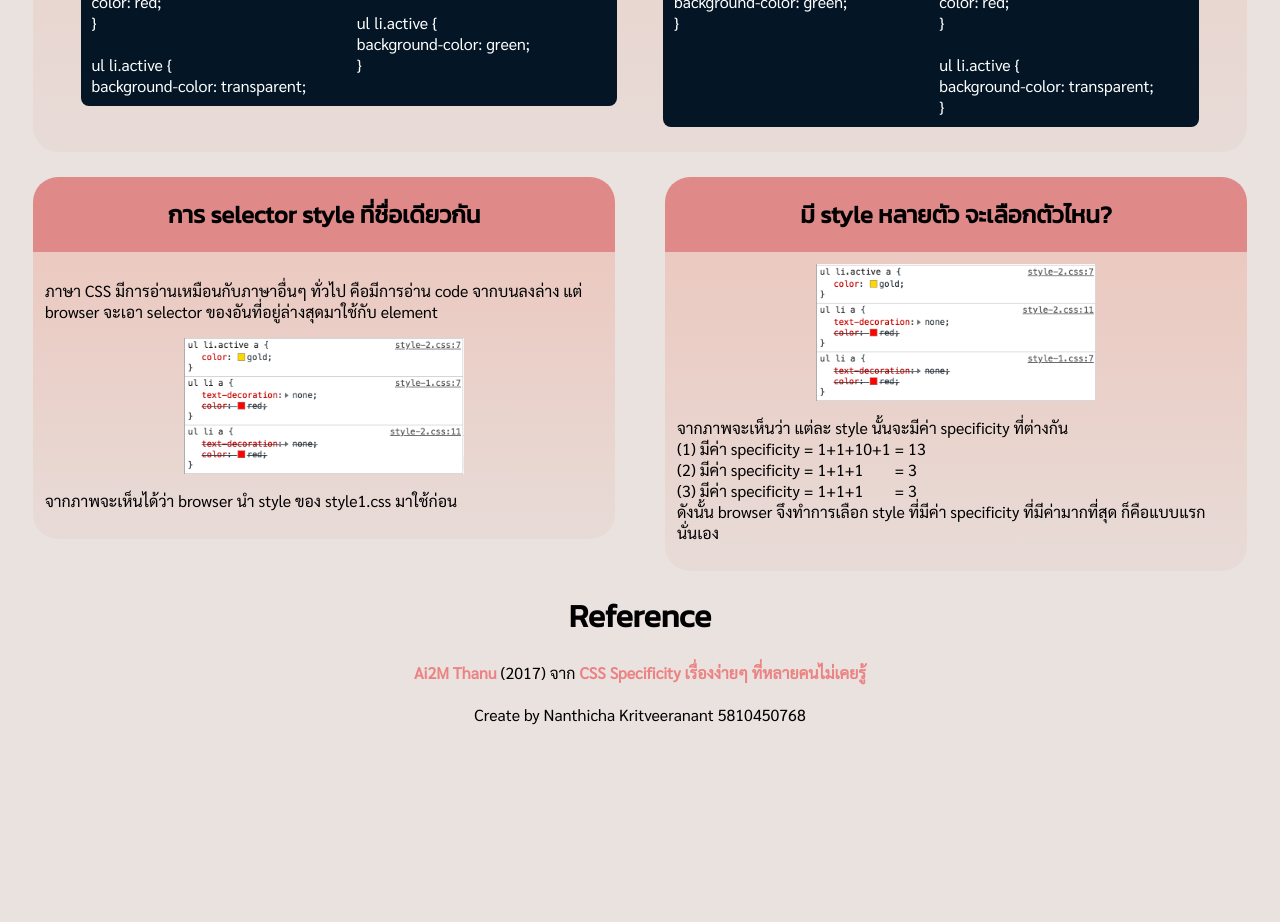
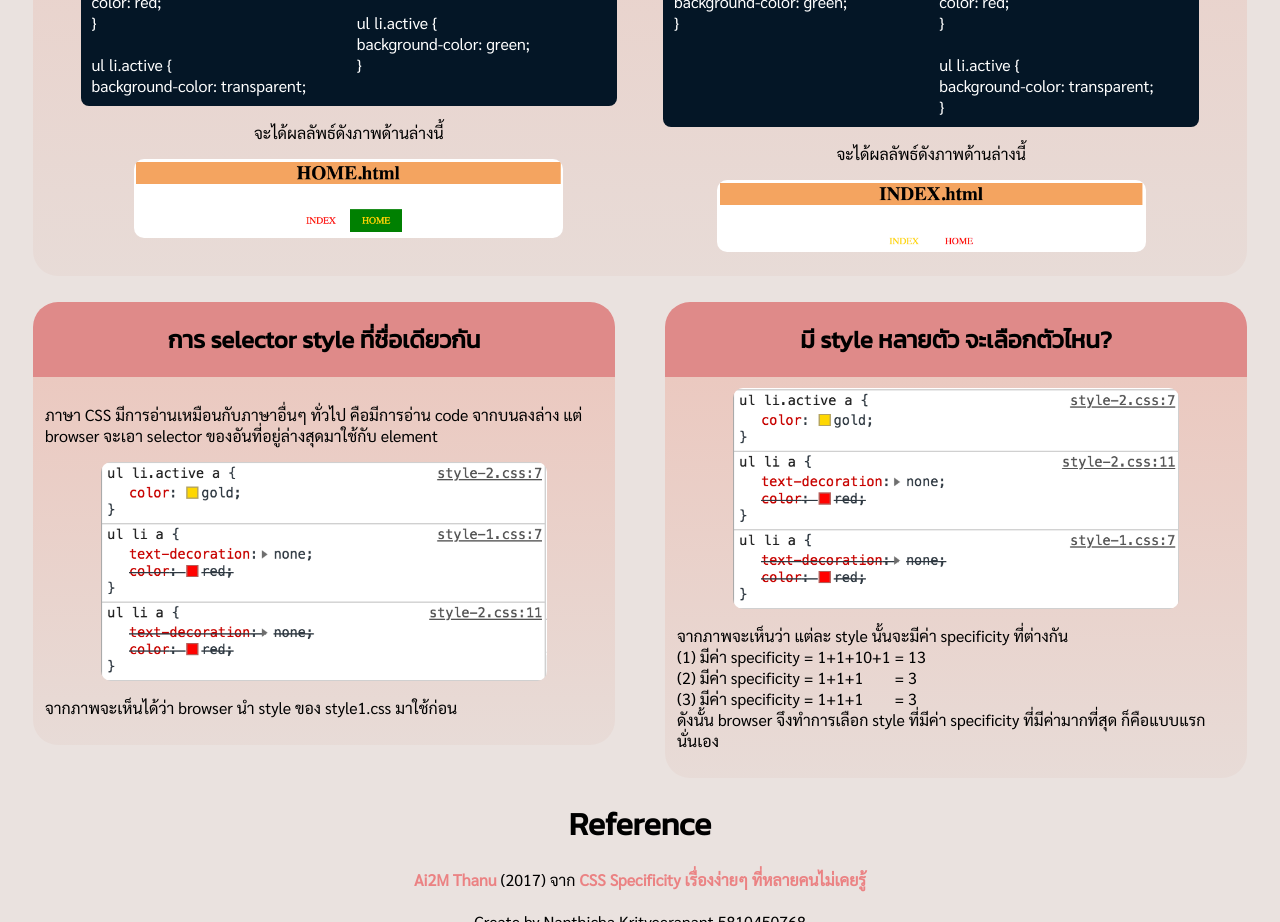
Before and after one commit to yingntck/yingntck.github.io, a plain HTML site: page Lab02-Specificity/specificity.html in a window 1280 px wide. Shown: the part 1440-2362 px from the top of the page. Before the commit the page ends 2181 px from the top, so only its background shows below. Drawn offline with Linux system fonts and the light colour scheme.

Commit message:
Add files via upload

```diff
--- a/Lab02-Specificity/specificity.html
+++ b/Lab02-Specificity/specificity.html
@@ -138,6 +138,10 @@
                 } <br>
             </span>
             </div>
+            <p class="center">
+                จะได้ผลลัพธ์ดังภาพด้านล่างนี้
+            </p>
+            <img src="home-view.png">
         </div>
         <div class="flex-padding"> <!-- column 2 -->
             <p class="center">
@@ -184,6 +188,10 @@
                 } <br>
             </span>
             </div>
+            <p class="center">
+                จะได้ผลลัพธ์ดังภาพด้านล่างนี้
+            </p>
+            <img src="index-view.png">
         </div>
     </div>
 </div>
@@ -199,7 +207,7 @@
                     ภาษา CSS มีการอ่านเหมือนกับภาษาอื่นๆ ทั่วไป คือมีการอ่าน code จากบนลงล่าง แต่ browser
                     จะเอา selector ของอันที่อยู่ล่างสุดมาใช้กับ element
                 </p>
-                <img src="home.png" width="50%" height="50%">
+                <img src="home.png">
                 <p>
                     จากภาพจะเห็นได้ว่า browser นำ style ของ style1.css มาใช้ก่อน
                 </p>
@@ -214,7 +222,7 @@
                 มี style หลายตัว จะเลือกตัวไหน?
             </h2>
             <div class="body-main body-pink">
-                <img src="index.png" width="50%" height="50%">
+                <img src="index.png">
                 <p>
                     จากภาพจะเห็นว่า แต่ละ style นั้นจะมีค่า specificity ที่ต่างกัน <br>
                     (1) มีค่า specificity = 1+1+10+1 = 13 <br>
--- a/Lab02-Specificity/style.css
+++ b/Lab02-Specificity/style.css
@@ -29,7 +29,6 @@ span {
 .round {
     border-radius: 8px;
     margin-right: 30%;
-    border-radius: 8px;
     padding: 2%;
     background: #041626;
     color: white;
@@ -37,7 +36,6 @@ span {
 
 .flex {
     display: flex;
-    /*margin: 1%;*/
     margin-bottom: 0px;
     margin-top: 0px;
 }
@@ -78,7 +76,6 @@ a:visited {
 .head-box {
     position: relative;
     background-color: #df8a89;
-    /*background-image: linear-gradient(#e9e1de, rgba(232, 204, 202, 0.96));*/
     border-radius: 25px 25px 0 0;
     text-align: center;
     padding: 20px;
@@ -92,14 +89,13 @@ a:visited {
 }
 
 .body-pink {
-    /*background-color: #ffba5a;*/
     background-image: linear-gradient(#ebc9c0, rgba(224, 199, 191, 0.25));
 
 }
 
 img {
     display: block;
-    margin-left: auto;
-    margin-right: auto;
-    width: 50%;
+    margin: auto;
+    width: 80%;
+    border-radius: 10px 10px 10px 10px;
 }
```
Also changed, not shown: Lab02-Specificity/home-view.png (added), Lab02-Specificity/index-view.png (added).
